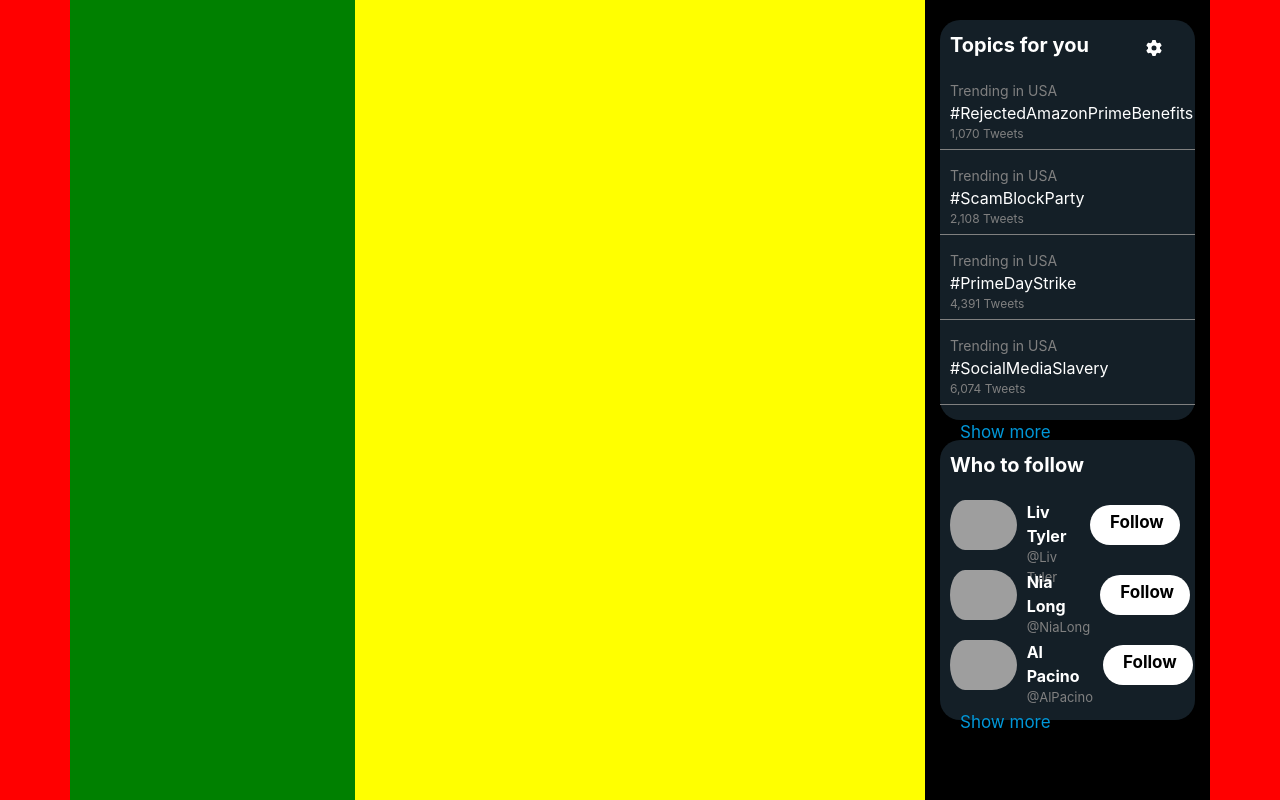
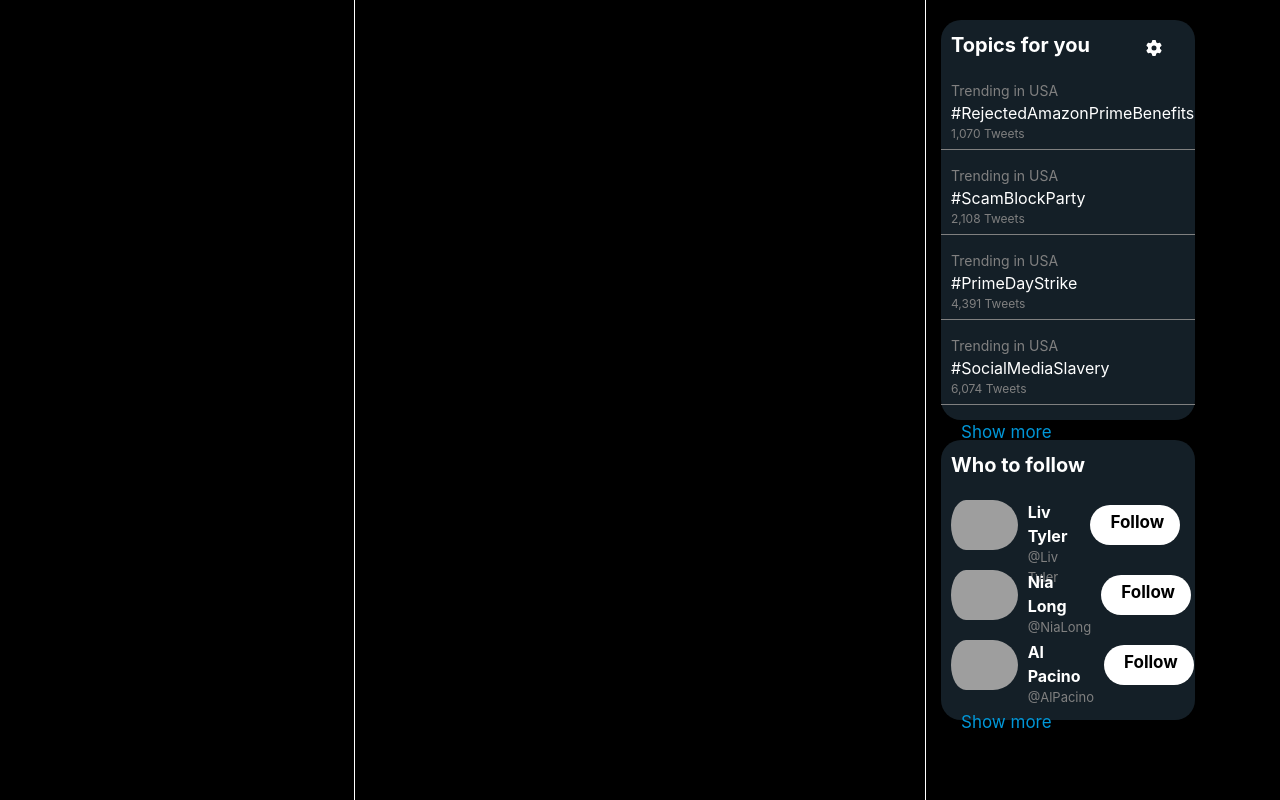
Before and after one commit to AtanasoskaBrankica/iwconnect-twitter-app, a React (Create React App) app: page / in a window 1280 px wide. Built offline with nearby package versions, Linux system fonts and the light colour scheme; grey boxes are pictures that could not be loaded.

Commit message:
Add background black

```diff
--- a/src/App.css
+++ b/src/App.css
@@ -1,3 +1,6 @@
+body {
+  background: black;
+}
 .App {
   text-align: center;
 }
--- a/src/App.tsx
+++ b/src/App.tsx
@@ -5,15 +5,9 @@ import {Home} from './containers/Home/Home';
 
 function App() {
   return (
-    <div
-      className="container-fluid"
-      style={{background: 'red', height: '100vh'}}
-    >
+    <div className="container-fluid" style={{background: 'black'}}>
       <div className="row">
-        <div
-          className="container"
-          style={{background: 'blue', height: '100vh'}}
-        >
+        <div className="container" style={{background: 'black'}}>
           {/* whole application goes here */}
           <Home />
         </div>
--- a/src/containers/Home/components/Main/Main.tsx
+++ b/src/containers/Home/components/Main/Main.tsx
@@ -4,7 +4,7 @@ export const Main = () => {
   return (
     <main
       className="col-6"
-      style={{background: 'yellow', height: '100vh'}}
+      style={{background: 'black', height: '100vh'}}
     ></main>
   );
 };
--- a/src/containers/NavBar/NavBar.tsx
+++ b/src/containers/NavBar/NavBar.tsx
@@ -2,6 +2,13 @@ import React from 'react';
 
 export const NavBar = () => {
   return (
-    <nav className="col-3" style={{background: 'green', height: '100vh'}}></nav>
+    <nav
+      className="col-3"
+      style={{
+        background: 'black',
+        height: '100vh',
+        borderRight: '1px solid white',
+      }}
+    ></nav>
   );
 };
--- a/src/containers/Search/Search.tsx
+++ b/src/containers/Search/Search.tsx
@@ -64,6 +64,7 @@ const Styled = {
   Container: styled.aside`
     background: black;
     height: 100vh;
+    border-left: 1px solid white;
   `,
   WrapperOne: styled.div`
     background: #141f27;
```
